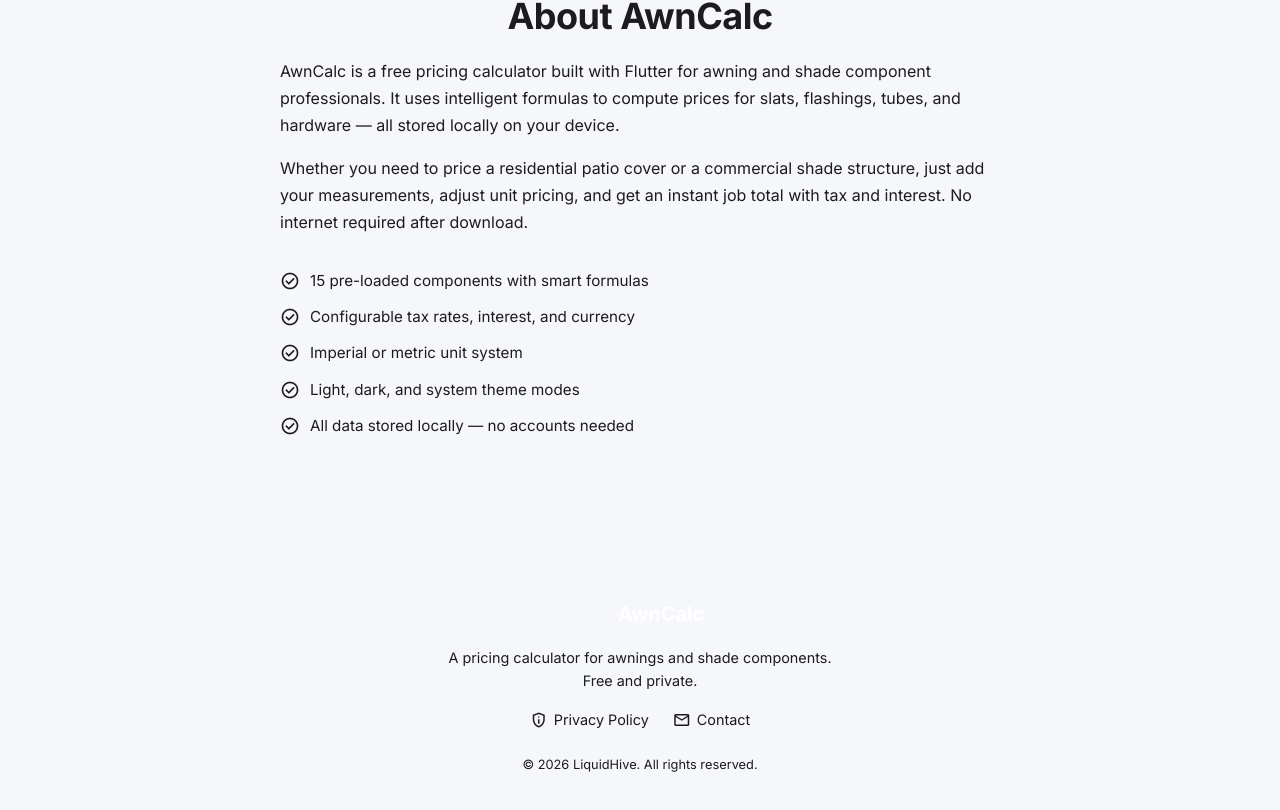
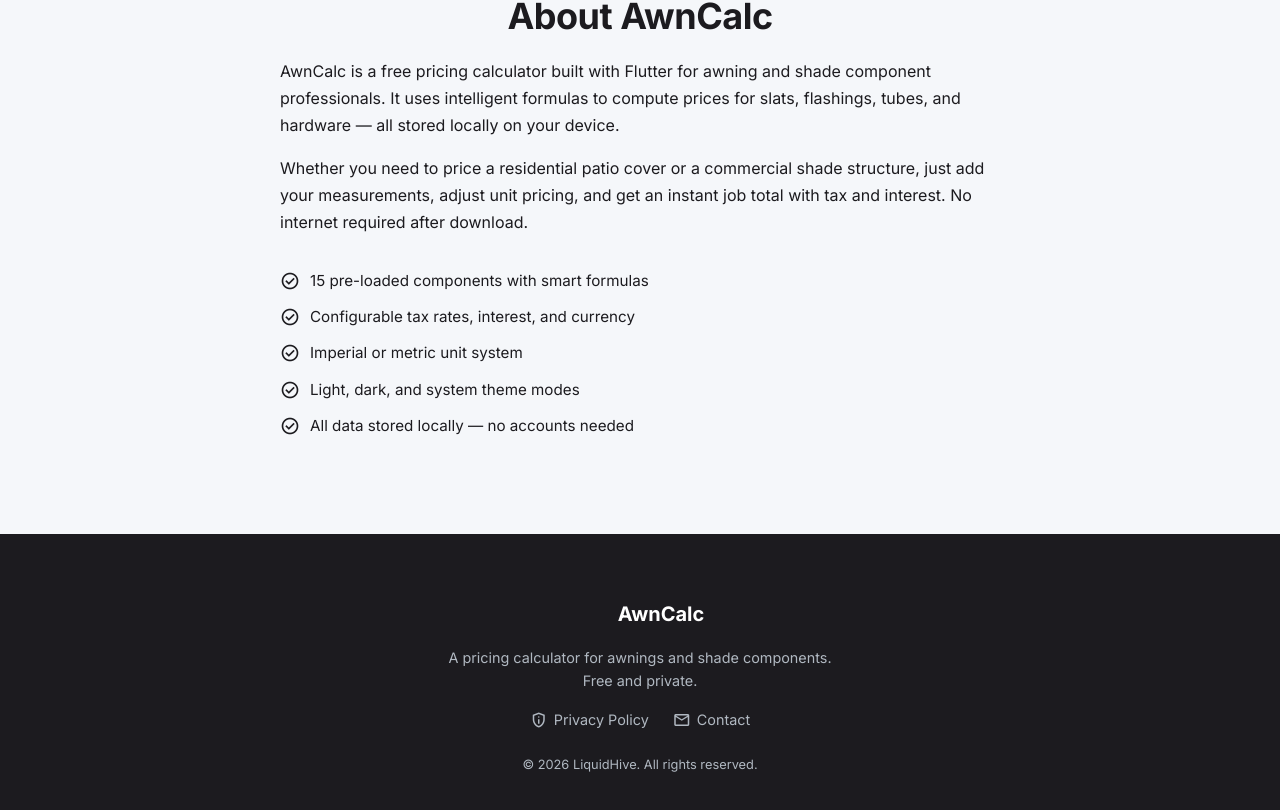
Before and after one commit to LiquidHive/awn-calc-website, an Angular app: page / in a window 1280 px wide. Shown: the part 1693-2503 px from the top of the page. Built offline with nearby package versions, Linux system fonts and the light colour scheme.

Commit message:
fix: update footer background and text color for improved contrast

```diff
--- a/src/app/app.css
+++ b/src/app/app.css
@@ -409,8 +409,8 @@
 
 /* Footer */
 .footer {
-  background: var(--on-surface);
-  color: var(--on-surface-variant);
+  background: #1c1b1f;
+  color: #b0b8c1;
   padding: 64px 0 40px;
 }
 
@@ -451,7 +451,7 @@
   display: flex;
   align-items: center;
   gap: 6px;
-  color: var(--on-surface-variant);
+  color: #b0b8c1;
   text-decoration: none;
   font-size: 0.9rem;
   transition: color 0.2s;
```
